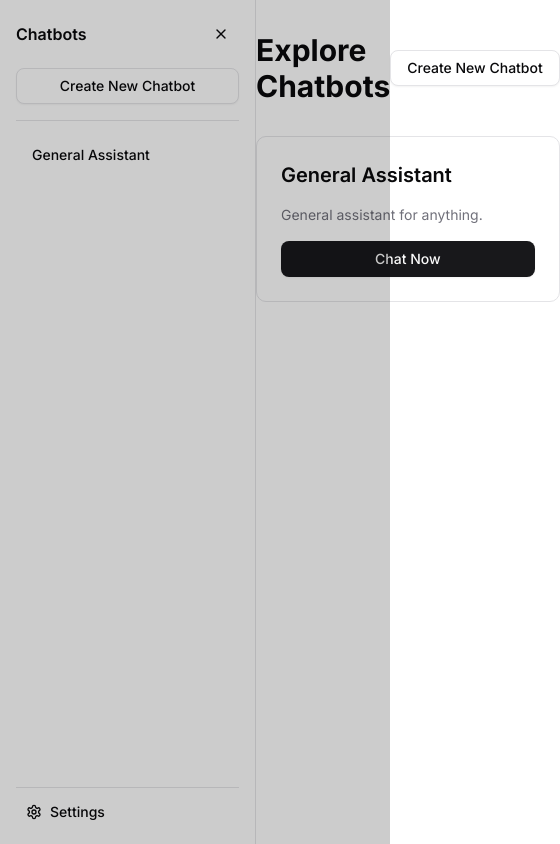
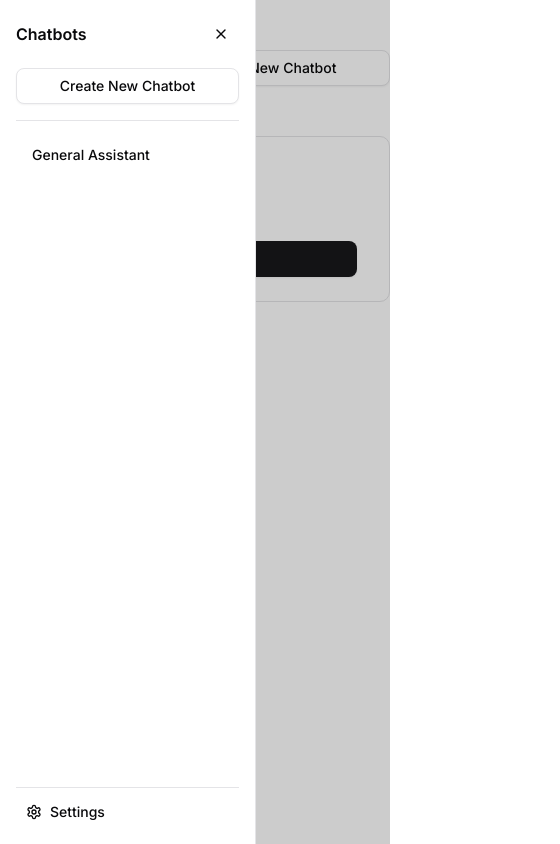
Before and after one commit to lyricaizm/cai-clone, a Next.js app: page / in a window 390 px wide. Both pictures are taken after a click on the button 34 px from the left and 34 px from the top of the page. Shown: the whole page, 560 px wide, since content can reach past the window. Built offline with nearby package versions, Linux system fonts and the light colour scheme.

Commit message:
fix: sidebar not working on small widths

```diff
--- a/src/app/(home)/layout.tsx
+++ b/src/app/(home)/layout.tsx
@@ -14,7 +14,7 @@ export default function RootLayout({
   return (
     <div className="flex min-h-screen">
       <CollapsibleSidebar />
-      {children}
+      <main className="flex-1">{children}</main>
     </div>
   );
 }
--- a/src/components/chatbot-grid.tsx
+++ b/src/components/chatbot-grid.tsx
@@ -12,7 +12,7 @@ export function ChatbotGrid() {
       {presets.map((preset) => (
         <div
           key={preset.id}
-          className="border rounded-lg p-6 space-y-4 hover:border-foreground/20 transition-colors"
+          className="border rounded-lg p-6 space-y-4 hover:border-foreground/20 transition-colors max-sm:px-8"
         >
           <h2 className="text-xl font-semibold">{preset.name}</h2>
           <p className="text-sm text-muted-foreground line-clamp-3">
--- a/src/components/collapsible-sidebar.tsx
+++ b/src/components/collapsible-sidebar.tsx
@@ -2,7 +2,7 @@
 
 import { Button } from "@/components/ui/button";
 import { Menu, X } from "lucide-react";
-import { useState, useEffect } from "react";
+import { useState, useEffect, useCallback } from "react";
 import { cn } from "@/lib/utils";
 import { useChatStore } from "@/lib/store";
 import { CreatePresetDialog } from "./create-preset-dialog";
@@ -68,30 +68,23 @@ function ChatSidebar({ onToggle }: { onToggle: () => void }) {
   );
 }
 
-export interface CollapsibleSidebarProps {
-  onOpenChange?: (isOpen: boolean) => void;
-}
-
-export function CollapsibleSidebar({ onOpenChange }: CollapsibleSidebarProps) {
+export function CollapsibleSidebar() {
   const [isOpen, setIsOpen] = useState(true);
 
-  // Set initial state based on screen size
+  const checkScreenSize = useCallback(() => {
+    setIsOpen(window.innerWidth >= 1024);
+  }, []);
+
   useEffect(() => {
-    const checkScreenSize = () => {
-      const shouldBeOpen = window.innerWidth >= 1024;
-      setIsOpen(shouldBeOpen);
-      onOpenChange?.(shouldBeOpen);
-    };
+    // Check on mount
+    checkScreenSize();
 
-    checkScreenSize();
+    // Add resize listener
     window.addEventListener("resize", checkScreenSize);
+
+    // Cleanup
     return () => window.removeEventListener("resize", checkScreenSize);
-  }, [onOpenChange]);
-
-  const handleToggle = (open: boolean) => {
-    setIsOpen(open);
-    onOpenChange?.(open);
-  };
+  }, [checkScreenSize]);
 
   return (
     <>
@@ -101,28 +94,28 @@ export function CollapsibleSidebar({ onOpenChange }: CollapsibleSidebarProps) {
           variant="ghost"
           size="icon"
           className="fixed top-4 left-4 z-50"
-          onClick={() => handleToggle(true)}
+          onClick={() => setIsOpen(true)}
         >
           <Menu size={20} />
         </Button>
       )}
 
+      {/* Sidebar */}
       <aside
         className={cn(
-          "shrink-0 transition-[width] duration-200 ease-in-out overflow-hidden",
-          isOpen ? "w-64" : "w-0"
+          "fixed lg:static inset-y-0 left-0 z-40 bg-background",
+          "transition-transform duration-200 ease-in-out w-64",
+          isOpen ? "translate-x-0" : "-translate-x-full lg:w-0"
         )}
       >
-        <div className="w-64">
-          <ChatSidebar onToggle={() => handleToggle(false)} />
-        </div>
+        <ChatSidebar onToggle={() => setIsOpen(false)} />
       </aside>
 
       {/* Overlay for mobile */}
       {isOpen && (
         <div
           className="fixed inset-0 bg-black/20 z-30 lg:hidden"
-          onClick={() => handleToggle(false)}
+          onClick={() => setIsOpen(false)}
         />
       )}
     </>
```
